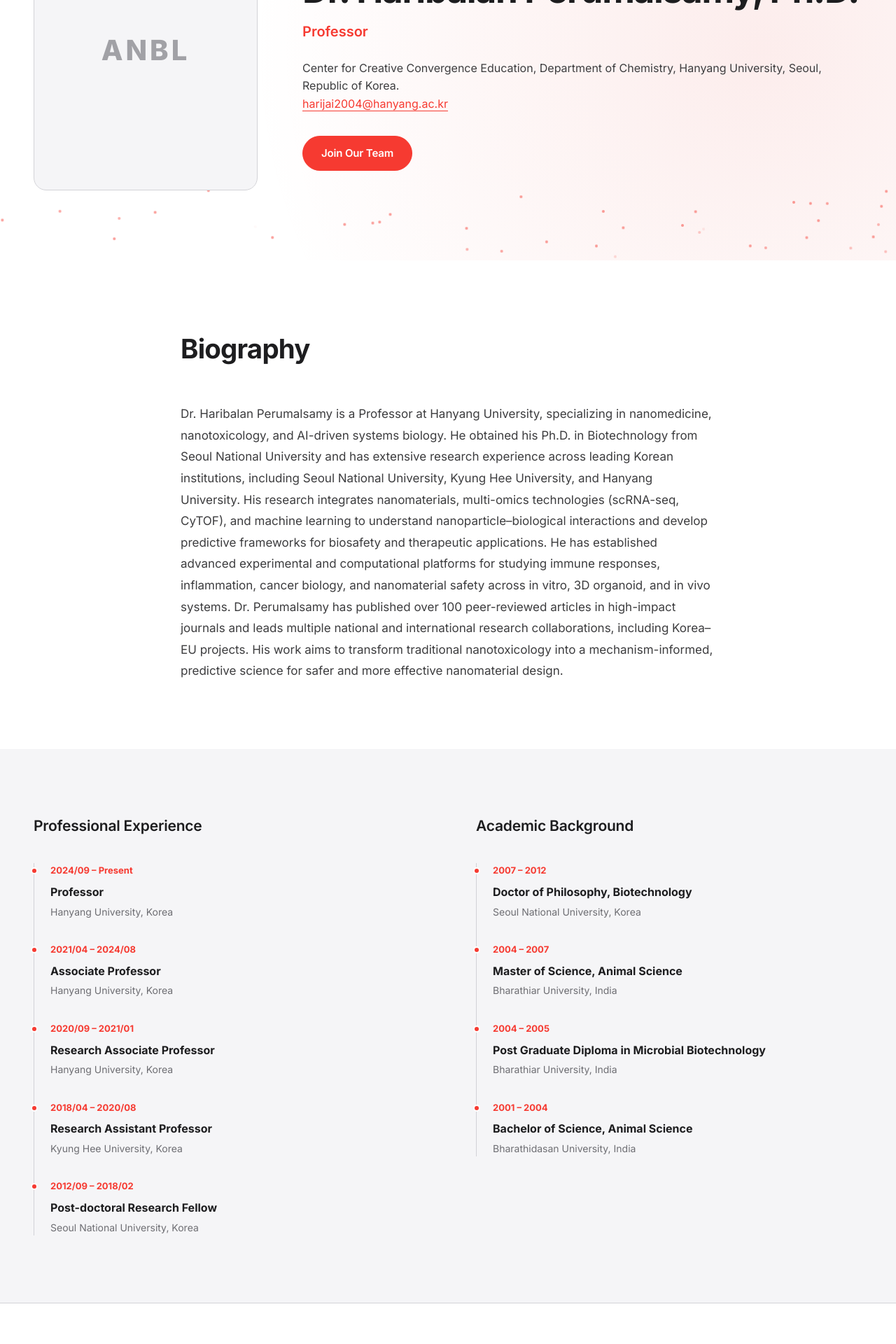
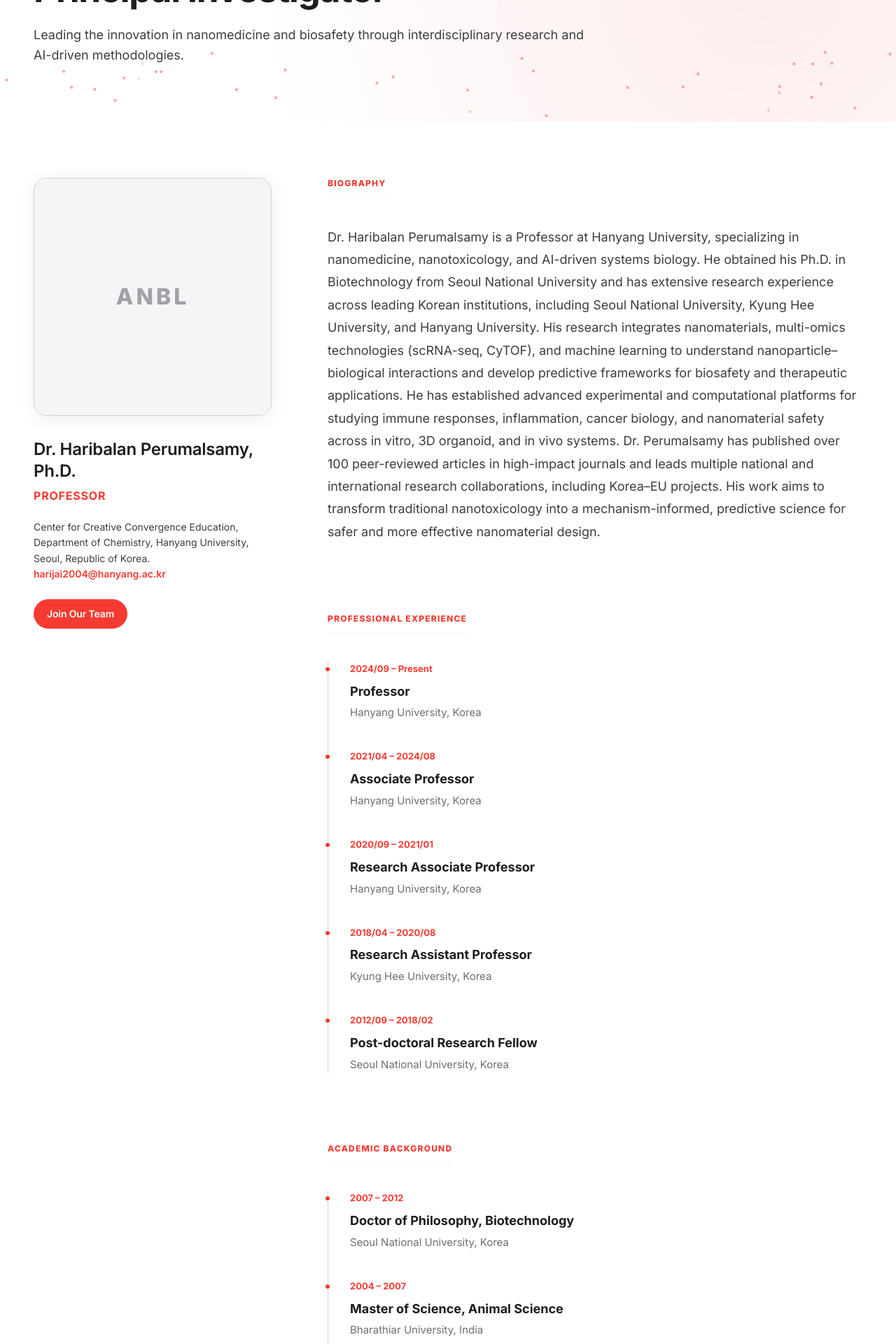
Before and after one commit to zipsar-Team7/anbl-website, a React (Vite) app: page /about in a window 1280 px wide. Shown: the part 280-2200 px from the top of the page at 70% size. Built offline with nearby package versions, Linux system fonts and the light colour scheme.

Commit message:
feat: implement responsive About page with profile sidebar and professional timeline view

```diff
--- a/src/components/GlobalNav/GlobalNav.css
+++ b/src/components/GlobalNav/GlobalNav.css
@@ -176,4 +176,5 @@
   .gnav__links { display: none; }
   .gnav__hamburger { display: flex; }
   .gnav__contact-btn { display: none; }
+  .gnav__right { margin-left: auto; }
 }
--- a/src/pages/About/About.css
+++ b/src/pages/About/About.css
@@ -1,18 +1,39 @@
-/* ── About Page ─────────────────────────────────────────── */
+.about-page {
+  background: #fff;
+}
 
-/* Profile Hero */
-.profile-hero { padding: 100px 0; }
-.profile-hero__grid {
+.about-layout {
   display: grid;
-  grid-template-columns: 320px 1fr;
-  gap: 64px;
-  align-items: center;
-  position: relative;
-  z-index: 5;
+  grid-template-columns: 340px 1fr;
+  gap: 80px;
+  align-items: start;
+  padding-top: 80px;
 }
+
+/* ── Sticky Sidebar ─────────────────────────────────── */
+.about-sidebar {
+  position: sticky;
+  top: 100px; /* Offset for nav */
+}
+
+.profile-card {
+  display: flex;
+  flex-direction: column;
+  gap: 32px;
+  align-items: flex-start;
+  text-align: left;
+}
+
+.profile-card__info {
+  display: flex;
+  flex-direction: column;
+  align-items: flex-start;
+  text-align: left;
+}
+
 .profile-img-box {
   width: 100%;
-  aspect-ratio: 4/5;
+  aspect-ratio: 1;
   background: var(--surface);
   border-radius: var(--radius);
   border: 1px solid var(--border);
@@ -20,46 +41,108 @@
   align-items: center;
   justify-content: center;
   overflow: hidden;
+  box-shadow: var(--shadow-md);
 }
+
 .profile-img-fallback {
-  font-size: 40px;
+  font-size: 32px;
   font-weight: 800;
   color: var(--text-light);
   letter-spacing: 4px;
 }
-.profile-hero .t-h1 { color: var(--text-primary); margin: 16px 0; }
-.profile-hero__title {
-  font-size: 20px;
+
+.profile-card__info .t-h1 {
+  font-size: 28px;
+  line-height: 1.2;
+  margin: 12px 0 8px;
+  color: var(--text-primary);
+}
+
+.profile-card__title {
+  font-size: 16px;
+  color: var(--red);
+  font-weight: 700;
+  text-transform: uppercase;
+  letter-spacing: 0.05em;
+  margin-bottom: 20px;
+}
+
+.profile-card__meta {
+  font-size: 14px;
+  line-height: 1.6;
+  color: var(--text-secondary);
+  margin-bottom: 24px;
+  text-align: left;
+}
+
+.profile-card__meta p {
+  margin: 0;
+}
+
+.profile-email a {
   color: var(--red);
   font-weight: 600;
+  text-decoration: none;
+}
+
+.profile-email a:hover {
+  text-decoration: underline;
+}
+
+/* ── Content Area ───────────────────────────────────── */
+.about-content {
+  padding-bottom: 100px;
+}
+
+.pi-intro {
+  margin-bottom: 80px;
+  padding-bottom: 60px;
+  border-bottom: 1px solid var(--border);
+}
+
+.intro-sentence {
+  font-size: clamp(28px, 4vw, 44px);
+  line-height: 1.1;
+  font-weight: 700;
+  color: var(--text-primary);
+  letter-spacing: -0.02em;
+}
+
+.about-section {
+  margin-bottom: 100px;
+}
+
+.section-title {
+  font-size: 12px;
+  font-weight: 800;
+  text-transform: uppercase;
+  letter-spacing: 0.1em;
+  color: var(--red);
+  margin-bottom: 40px;
+  padding-bottom: 12px;
+  border-bottom: 1px solid var(--red-soft);
+  width: fit-content;
+}
+
+.bio-text {
+  max-width: 800px;
+}
+
+.bio-text p {
   margin-bottom: 24px;
+  font-size: 18px;
+  line-height: 1.8;
 }
-.profile-hero__meta {
-  color: var(--text-secondary);
-  line-height: 1.6;
-  margin-bottom: 32px;
-}
-.profile-hero__meta p { color: inherit; }
-.profile-email a { color: var(--red); text-decoration: underline; text-underline-offset: 4px; }
 
-/* Biography */
-.bio-content { line-height: 1.8; color: var(--text-secondary); }
-.bio-content p + p { margin-top: 24px; }
-
-/* Timeline */
-.history-grid {
-  display: grid;
-  grid-template-columns: 1fr 1fr;
-  gap: 80px;
-}
-.history-title { margin-bottom: 40px; }
+/* Timeline updates */
 .custom-timeline {
   display: flex;
   flex-direction: column;
-  gap: 32px;
+  gap: 40px;
   position: relative;
-  padding-left: 24px;
+  padding-left: 32px;
 }
+
 .custom-timeline::before {
   content: '';
   position: absolute;
@@ -67,16 +150,17 @@
   width: 1px;
   background: var(--border);
 }
+
 .timeline-node { position: relative; }
 .node-marker {
   position: absolute;
-  left: -28.5px; top: 6px;
+  left: -37px; top: 6px;
   width: 10px; height: 10px;
   background: var(--red);
   border-radius: 50%;
   border: 2px solid #fff;
-  z-index: 2;
 }
+
 .node-date {
   font-size: 13px;
   font-weight: 700;
@@ -84,27 +168,18 @@
   display: block;
   margin-bottom: 8px;
 }
-.node-role { font-size: 16px; font-weight: 700; margin-bottom: 4px; }
-.node-inst { font-size: 14px; color: var(--text-muted); }
+.node-role { font-size: 18px; font-weight: 700; margin-bottom: 4px; }
+.node-inst { font-size: 15px; color: var(--text-muted); }
 
-/* CTA Banner */
-.cta-banner {
-  background: var(--black-deep);
-  border-radius: var(--radius-lg);
-  padding: 64px;
-  display: flex;
-  align-items: center;
-  justify-content: space-between;
-  gap: 48px;
-  color: #fff;
-  border: 1px solid rgba(220, 21, 12, 0.2);
+@media (max-width: 1024px) {
+  .about-layout { grid-template-columns: 1fr; gap: 60px; }
+  .about-sidebar { position: relative; top: 0; }
+  .profile-card { flex-direction: row; align-items: center; text-align: left; }
+  .profile-img-box { width: 200px; }
 }
-.cta-banner .t-h2 { margin-bottom: 16px; color: #fff; }
-.cta-banner .t-body { color: rgba(255,255,255,0.7); max-width: 500px; }
 
-@media (max-width: 900px) {
-  .profile-hero__grid { grid-template-columns: 1fr; text-align: center; }
-  .profile-img-box { max-width: 280px; margin: 0 auto; }
-  .history-grid { grid-template-columns: 1fr; gap: 64px; }
-  .cta-banner { flex-direction: column; text-align: center; padding: 40px 32px; }
+@media (max-width: 768px) {
+  .profile-card { flex-direction: column; text-align: center; }
+  .profile-img-box { width: 240px; margin: 0 auto; }
+  .intro-sentence { font-size: 32px; }
 }
--- a/src/pages/About/About.jsx
+++ b/src/pages/About/About.jsx
@@ -6,8 +6,8 @@
 export default function About() {
   return (
     <main className="about-page">
-      {/* ── PROFILE HERO ───────────────────────────────── */}
-      <section className="inner-hero profile-hero">
+      {/* ── HERO ───────────────────────────────────────── */}
+      <section className="inner-hero">
         <div className="inner-hero__bg-gradient" aria-hidden="true" />
         <div className="inner-hero__particles">
           {[...Array(40)].map((_, i) => (
@@ -18,65 +18,61 @@
                 bottom: `${Math.random() * 80}px`,
                 left: `${Math.random() * 100}%`,
                 animationDelay: `${Math.random() * 4}s`,
-                animationDuration: `${3 + Math.random() * 2}s`,
+                animationDuration: `${3 + Math.random() * 2}s`
               }}
             />
           ))}
         </div>
         <div className="container">
-          <div className="profile-hero__grid">
-            <div className="profile-hero__image">
+          <div className="inner-hero__content">
+            <span className="section-label">Leadership</span>
+            <h1 className="t-h1">Principal Investigator</h1>
+            <p className="t-body inner-hero__sub">
+              Leading the innovation in nanomedicine and biosafety through
+              interdisciplinary research and AI-driven methodologies.
+            </p>
+          </div>
+        </div>
+      </section>
+
+      <div className="container about-layout">
+        {/* ── LEFT SIDEBAR (Sticky) ────────────────────────── */}
+        <aside className="about-sidebar">
+          <div className="profile-card">
             <div className="profile-img-box">
-                {/* Placeholder image representation */}
               <div className="profile-img-fallback">
                 <span>ANBL</span>
               </div>
             </div>
-            </div>
-            <div className="profile-hero__text">
-              <span className="section-label">Principal Investigator</span>
-              <h1 className="t-h1">{director.name}</h1>
-              <p className="profile-hero__title">{director.title}</p>
-              <div className="profile-hero__meta">
+            <div className="profile-card__info">
+              <h1 className="t-h3" style={{ fontSize: '24px', marginBottom: '8px' }}>{director.name}</h1>
+              <p className="profile-card__title">{director.title}</p>
+              <div className="profile-card__meta">
                 <p>{director.affiliation}</p>
                 <p className="profile-email">
                   <a href={`mailto:${director.email}`}>{director.email}</a>
                 </p>
               </div>
-              <div className="profile-hero__actions">
-                <a href="/opportunities" className="btn btn-red">
+              <a href="/opportunities" className="btn btn-red btn-sm">
                 Join Our Team
               </a>
             </div>
           </div>
-          </div>
-        </div>
-      </section>
+        </aside>
 
-      {/* ── BIOGRAPHY ───────────────────────────────────── */}
-      <section className="section biography-section">
-        <div className="container narrow">
-          <div className="section-header">
-            <h2 className="t-h2">Biography</h2>
-          </div>
-          <div className="bio-content t-body">
+        {/* ── RIGHT CONTENT (Scrollable) ───────────────────── */}
+        <div className="about-content">
+          <section className="about-section bio-section">
+            <h3 className="t-h3 section-title">Biography</h3>
+            <div className="bio-text t-body">
               {director.bio.split("\n\n").map((para, i) => (
                 <p key={i}>{para}</p>
               ))}
             </div>
-        </div>
           </section>
 
-      {/* ── JOURNEY (TIMELINE) ───────────────────────────── */}
-      <section
-        className="section history-section"
-        style={{ background: "var(--surface)" }}
-      >
-        <div className="container">
-          <div className="history-grid">
-            {/* Experience */}
-            <div className="history-col">
-              <h3 className="t-h3 history-title">Professional Experience</h3>
+          <section className="about-section history-section">
+            <h3 className="t-h3 section-title">Professional Experience</h3>
             <div className="custom-timeline">
               {director.experience.map((exp, i) => (
                 <div key={i} className="timeline-node">
@@ -89,11 +85,10 @@
                 </div>
               ))}
             </div>
-            </div>
+          </section>
 
-            {/* Education */}
-            <div className="history-col">
-              <h3 className="t-h3 history-title">Academic Background</h3>
+          <section className="about-section history-section">
+            <h3 className="t-h3 section-title">Academic Background</h3>
             <div className="custom-timeline">
               {director.education.map((edu, i) => (
                 <div key={i} className="timeline-node">
@@ -106,31 +101,10 @@
                 </div>
               ))}
             </div>
+          </section>
         </div>
       </div>
-        </div>
-      </section>
-
-      {/* ── CTA BAND ───────────────────────────────────────── */}
-      <section className="cta-band">
-        {/* Background Particles */}
-        <div className="cta-band__visual-particles" aria-hidden="true">
-          {[...Array(12)].map((_, i) => (
-            <div
-              key={i}
-              className="particle"
-              style={{
-                width: `${Math.random() * 40 + 20}px`,
-                height: `${Math.random() * 40 + 20}px`,
-                top: `${Math.random() * 100}%`,
-                right: `${Math.random() * 50}%`,
-                animationDelay: `${Math.random() * -10}s`,
-                opacity: 0.15,
-              }}
-            />
-          ))}
-        </div>
-      </section>
+      <br />
     </main>
   );
 }
```
Lines whose indentation alone changed are shown as unchanged.
